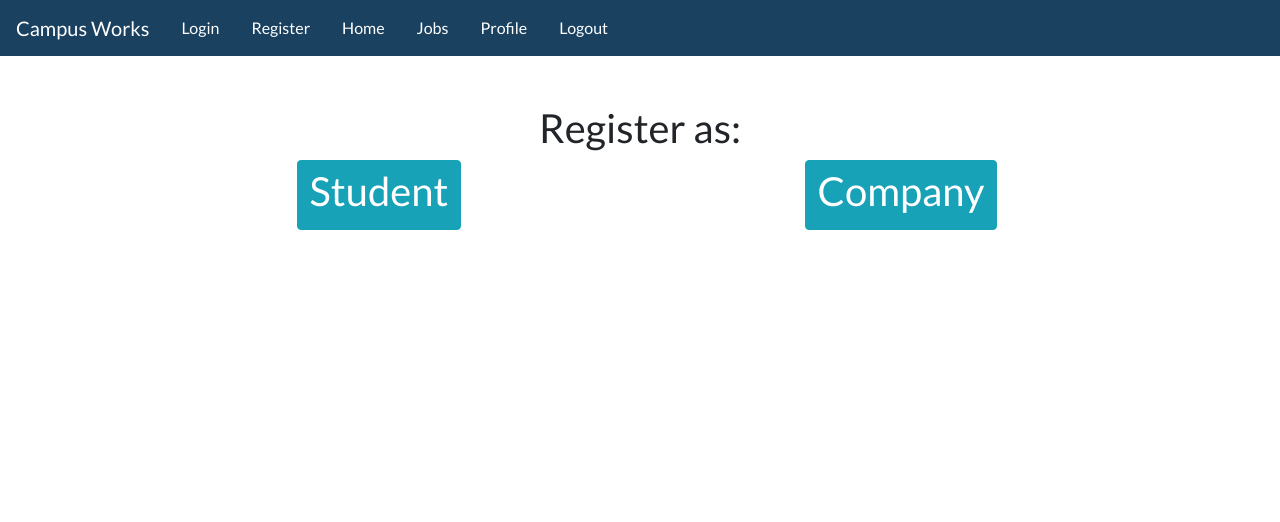
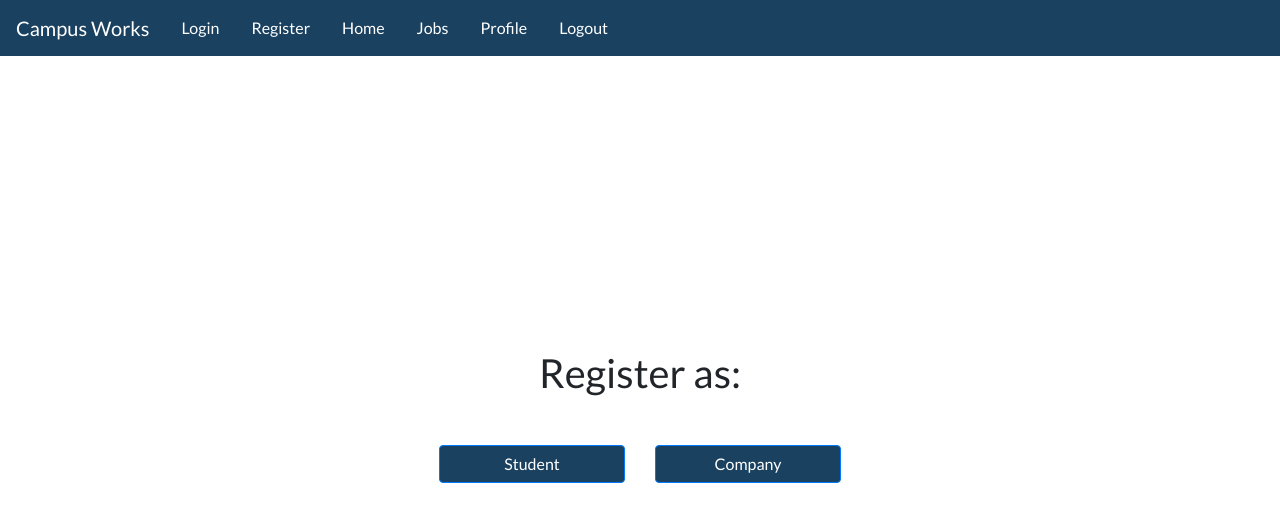
Before and after one commit to IIIT-ECell/CWorks, a React (Create React App) app in the folder tfront/: page /register in a window 1280 px wide. Shown: the top 522 px of the page. Built offline with nearby package versions, Linux system fonts and the light colour scheme.

Commit message:
Worked on some files

```diff
--- a/tfront/src/App.css
+++ b/tfront/src/App.css
@@ -33,3 +33,11 @@ nav {
   justify-content: center;
   align-items: center;
 }
+
+.centered {
+    display: flex;
+    height: auto;
+    min-height: 90vh;
+    justify-content: center;
+    align-items: center;
+}
--- a/tfront/src/App.js
+++ b/tfront/src/App.js
@@ -52,7 +52,7 @@ class App extends Component {
                 <Link to='/logout' className='nav-item nav-link'>Logout</Link>
               </div>
             </nav>
-            <div className="container">
+            <div className="container centered">
               <Switch>
                 <Route exact path='/' component={Login} />
                 <Route exact path='/login' component={Login} />
--- a/tfront/src/components/Register.jsx
+++ b/tfront/src/components/Register.jsx
@@ -6,19 +6,19 @@ import "../styles/register.css";
 
 class Register extends Component {
   render() {
-    if (localStorage["user_key"] && localStorage["isLoggedIn"]==="true") {
+    if (localStorage["user_key"] && localStorage["isLoggedIn"] === "true") {
       return <Redirect to="/home" />
     }
+
     return (
-      <div className="row p-5">
-        <div className="col-sm-12 text-center">
-          <h1>Register as:</h1>
-        </div>
-        <div className="col-md-6 text-center">
-          <button className="btn btn-info"><Link to='/register/student' className="text-white"><h1>Student</h1></Link></button>
-        </div>
-        <div className="col-md-6 text-center">
-          <button className="btn btn-info"><Link to='/register/company' className="text-white"><h1>Company</h1></Link></button>
+      <div className="col-md-6">
+        <h1 className="text-center">Register as:</h1>
+
+        <div className="mb-5"></div>
+
+        <div className="row">
+            <div className="col-md-6 col-sm-12"><Link to='/register/student' className='btn btn-primary btn-block'>Student</Link></div>
+            <div className="col-md-6 col-sm-12"><Link to='/register/company' className='btn btn-primary btn-block'>Company</Link></div>
         </div>
       </div>
     );
--- a/tfront/src/index.css
+++ b/tfront/src/index.css
@@ -3,11 +3,13 @@
 body {
   margin: 0;
   padding: 0;
+  max-width: 100%;
   font-family: -apple-system, BlinkMacSystemFont, "Segoe UI", "Roboto", "Oxygen",
     "Ubuntu", "Cantarell", "Fira Sans", "Droid Sans", "Helvetica Neue",
     sans-serif;
   -webkit-font-smoothing: antialiased;
   -moz-osx-font-smoothing: grayscale;
+  overflow-x: hidden;
 }
 
 code {
--- a/tfront/src/styles/login.css
+++ b/tfront/src/styles/login.css
@@ -3,16 +3,10 @@ form.form-signin {
     width: 100%;
     border-radius: 0.2rem;
     max-width: 580px;
-    position: absolute;
     text-align: center;
     color: white;
-    top: 10%;
-    right: 0;
-    left: 0;
-    z-index: 20;
-    margin: auto;
+    margin: 1rem auto;
     padding-bottom: 2rem;
-    margin-bottom: 1rem;
 }
 
 .logoimg {
--- a/tfront/src/styles/register.css
+++ b/tfront/src/styles/register.css
@@ -0,0 +1,9 @@
+.centered {
+    width: 75%;
+    margin: auto;
+    padding: 3rem;
+}
+
+.btn {
+    background-color: #1a4160;
+}
```
